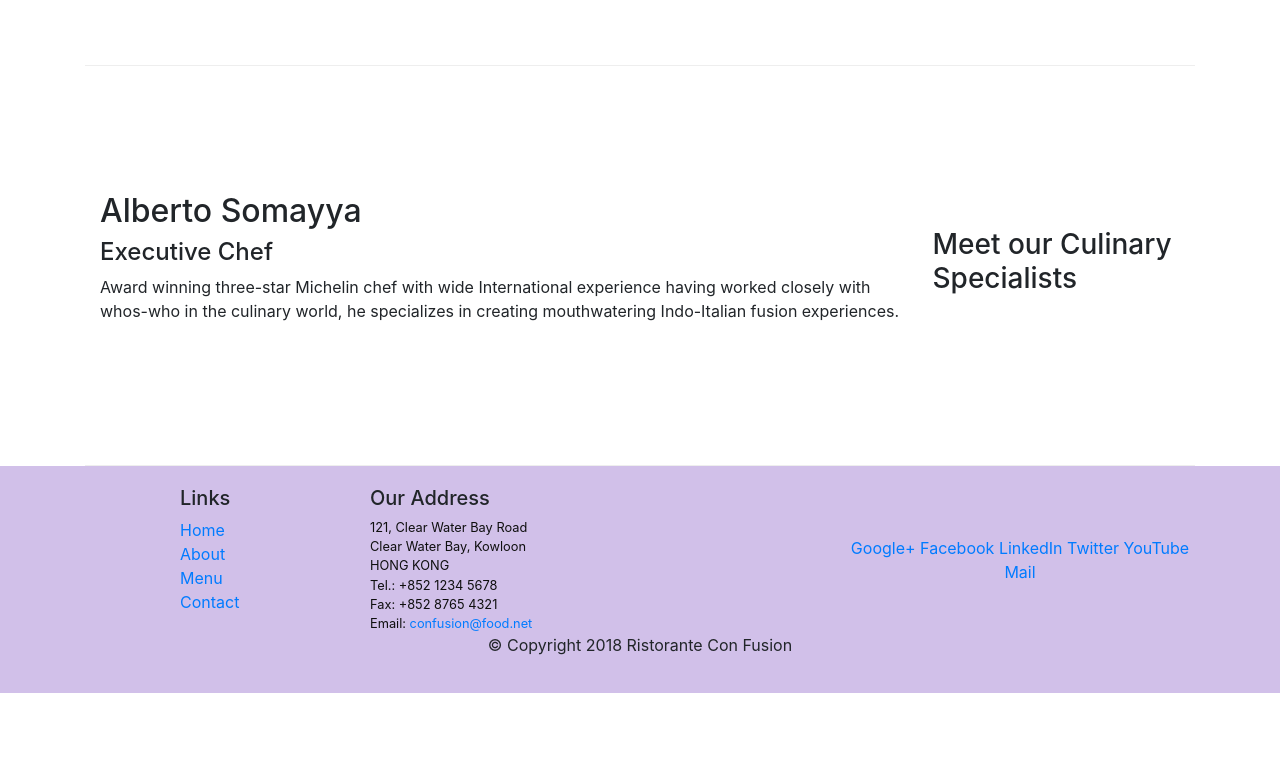
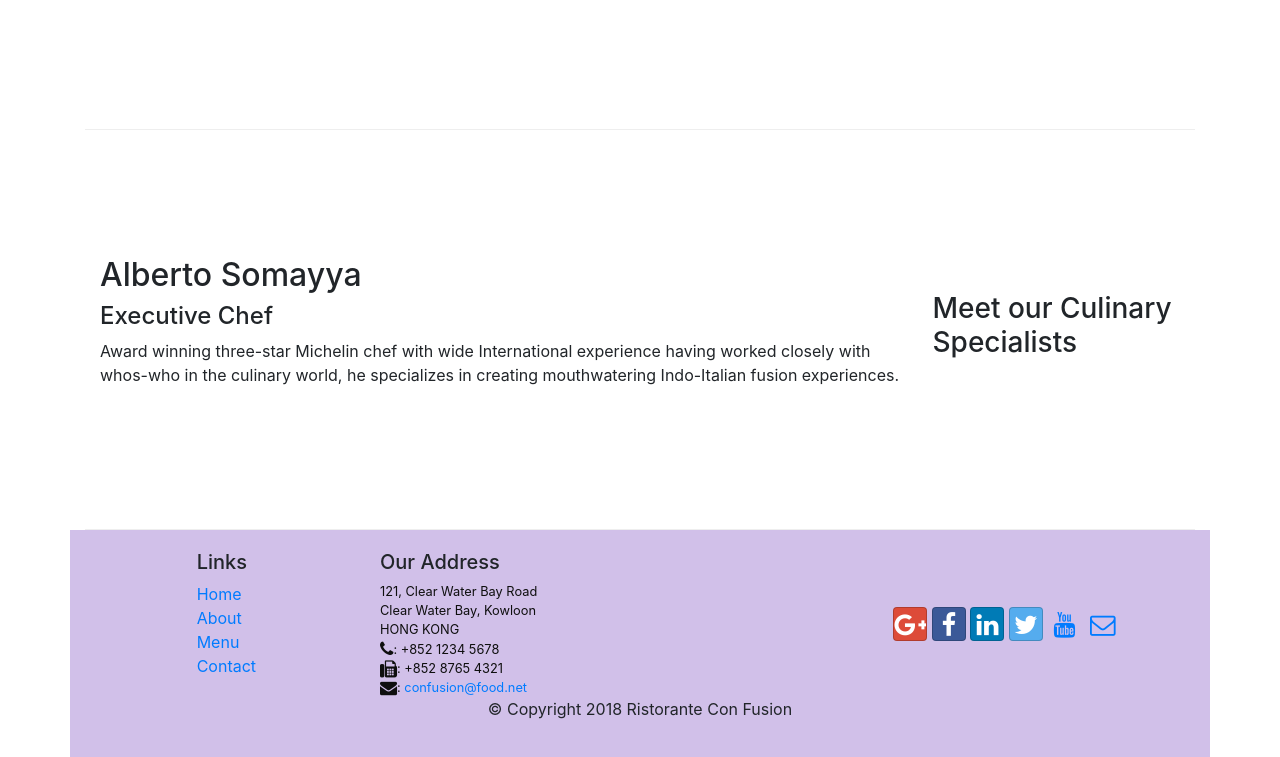
Before and after one commit to matthewgreasley/conFusion, a website: page index.html in a window 1280 px wide. Shown: the part 1068-1825 px from the top of the page. Before the commit the page ends 1761 px from the top, so only its background shows below. Drawn offline with nearby package versions, Linux system fonts and the light colour scheme.

Commit message:
social font

```diff
--- a/index.html
+++ b/index.html
@@ -10,6 +10,10 @@
 
     <!-- Bootstrap CSS -->
     <link rel="stylesheet" href="node_modules/bootstrap/dist/css/bootstrap.min.css">
+    <link rel="stylesheet" href="node_modules/font-awesome/css/font-awesome.min.css">
+    <link rel="stylesheet" href="node_modules/bootstrap-social/bootstrap-social.css">
+
+
     <link rel="stylesheet" href="css/styles.css">
 
     <title>Ristorante Con Fusion</title>
@@ -28,10 +32,10 @@
 
         <div class="collapse navbar-collapse" id="Navbar">
                 <ul class="navbar-nav mr-auto"><!-- mr-auto (right margin) -->
-                <li class="nav-item active"><a class="nav-link" href="#">Home</a></li>
-                <li class="nav-item"><a class="nav-link" href="./aboutus.html">About</a></li>
-                <li class="nav-item"><a class="nav-link" href="#">Menu</a></li>
-                <li class="nav-item"><a class="nav-link" href="#">Contact</a></li>
+                <li class="nav-item active"><a class="nav-link" href="#"><span class="fa fa-home fa-lg"></span> Home</a></li>
+                <li class="nav-item"><a class="nav-link" href="./aboutus.html"><span class="fa fa-info fa-lg"></span> About</a></li>
+                <li class="nav-item"><a class="nav-link" href="#"><span class="fa fa-list fa-lg"></span> Menu</a></li>
+                <li class="nav-item"><a class="nav-link" href="#"><span class="fa fa-address-card fa-lg"></span> Contact</a></li>
                 </ul>
 
         </div>
@@ -51,6 +55,13 @@
             </div>
         </div>
     </header>
+
+        <div class="container">
+        <div class="row ">
+            <ol class="col-12 breadcrumb">
+            <li class="breadcrumb-item"><a href="index.html">Home</a></li>
+            </ol>
+            <div>
 
     <div class="container">
         <div class="row row-content align-items-center">
@@ -104,19 +115,19 @@
 		              121, Clear Water Bay Road<br>
 		              Clear Water Bay, Kowloon<br>
 		              HONG KONG<br>
-		              Tel.: +852 1234 5678<br>
-		              Fax: +852 8765 4321<br>
-		              Email: <a href="mailto:confusion@food.net">confusion@food.net</a>
+		              <i class="fa fa-phone fa-lg"></i>: +852 1234 5678<br>
+		              <i class="fa fa-fax fa-lg"></i>: +852 8765 4321<br>
+		              <i class="fa fa-envelope fa-lg"></i>: <a href="mailto:confusion@food.net">confusion@food.net</a>
 		           </address>
                 </div>
                 <div class="col-12 col-sm-4 align-self-center">
                     <div class="text-center">
-                        <a href="http://google.com/+">Google+</a>
-                        <a href="http://www.facebook.com/profile.php?id=">Facebook</a>
-                        <a href="http://www.linkedin.com/in/">LinkedIn</a>
-                        <a href="http://twitter.com/">Twitter</a>
-                        <a href="http://youtube.com/">YouTube</a>
-                        <a href="mailto:">Mail</a>
+                        <a class="btn btn-social-icon btn-google" href="http://google.com/+"><i class="fa fa-google-plus fa-lg"></i></a>
+                        <a class="btn btn-social-icon btn-facebook" href="http://www.facebook.com/profile.php?id="><i class="fa fa-facebook fa-lg"></i></a>
+                        <a class="btn btn-social-icon btn-linkedin" href="http://www.linkedin.com/in/"><i class="fa fa-linkedin fa-lg"></i></a>
+                        <a class="btn btn-social-icon btn-twitter" href="http://twitter.com/"><i class="fa fa-twitter fa-lg"></i></a>
+                        <a class="btn btn-social-icon btn-youtube" href="http://youtube.com/"><i class="fa fa-youtube fa-lg"></i></a>
+                        <a class="btn btn-social-icon" href="mailto:"><i class="fa fa-envelope-o fa-lg"></i></a>
                     </div>
                 </div>
            </div>
--- a/package.json
+++ b/package.json
@@ -15,6 +15,8 @@
   },
   "dependencies": {
     "bootstrap": "^4.0.0",
+    "bootstrap-social": "^5.1.1",
+    "font-awesome": "^4.7.0",
     "jquery": "^3.3.1",
     "popper.js": "^1.12.9"
   }
```
Also changed, not shown: aboutus.html (+10 -8 lines), 1 other file.
